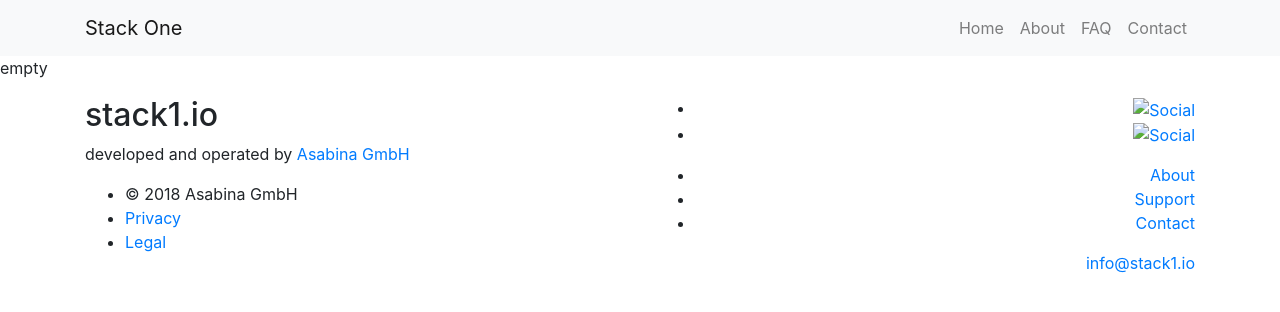
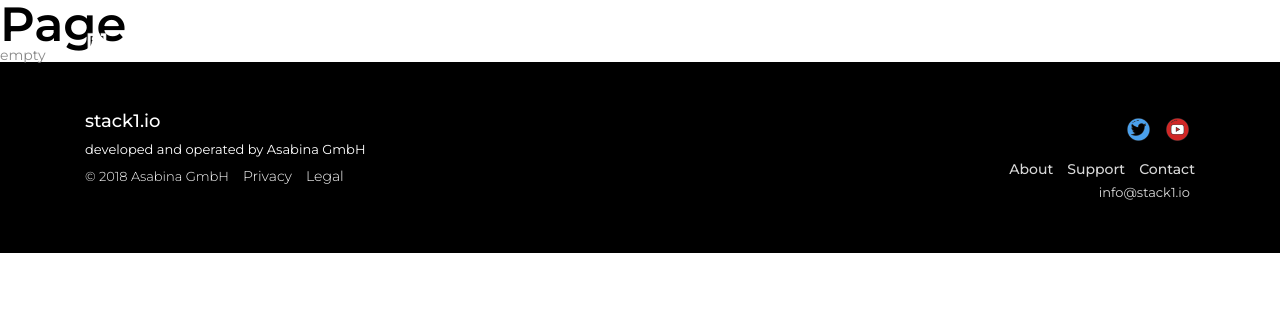
Before and after one commit to buisio/landing-page, a Jekyll site: the page built from about.md, in a window 1280 px wide. Shown: the top 312 px of the page. Built offline with Jekyll 4.4.1, drawn with Linux system fonts in a browser that asks for light colours; nearby versions of some CDN libraries; some web fonts are replaced; library files that are not in the unit come from our copies.

Commit message:
Change links to absolute

```diff
--- a/_layouts/default.html
+++ b/_layouts/default.html
@@ -3,23 +3,23 @@
   <head>
     <meta charset="utf-8">
     <title>{{ page.title}} | {{ site.title }}</title>
-    <link rel="icon" href="assets/images/favicon.png" type="image/png" sizes="16x16"> <!-- TODO -->
+    <link rel="icon" href="/assets/images/favicon.png" type="image/png" sizes="16x16"> <!-- TODO -->
     <meta name="viewport" content="width=device-width, initial-scale=1">
     <meta http-equiv="X-UA-Compatible" content="IE=edge">
 
     <meta name="description" content="{{page.description}}">
     <meta name="keywords" content="{{page.keywords | join: "," }}">
 
-    <link href="assets/css/bootstrap.min.css" rel="stylesheet" type="text/css" media="all" />
+    <link href="/assets/css/bootstrap.min.css" rel="stylesheet" type="text/css" media="all" />
     <link href="https://fonts.googleapis.com/css?family=Montserrat:300,400,500,600%7COpen+Sans:400%7CVarela+Round" rel="stylesheet">
-    <link rel="stylesheet" href="assets/css/animate.css"> <!-- Resource style -->
-    <link rel="stylesheet" href="assets/css/owl.carousel.css">
-    <link rel="stylesheet" href="assets/css/owl.theme.css">
-    <link rel="stylesheet" href="assets/css/jquery.accordion.css">
-    <link rel="stylesheet" href="assets/css/magnific-popup.css">
-    <link rel="stylesheet" href="assets/css/ionicons.min.css"> <!-- Resource style -->
-    <link href="assets/css/style.css" rel="stylesheet" type="text/css" media="all" />
-    <link href="assets/css/stackone.css" rel="stylesheet" type="text/css" media="all" />
+    <link rel="stylesheet" href="/assets/css/animate.css"> <!-- Resource style -->
+    <link rel="stylesheet" href="/assets/css/owl.carousel.css">
+    <link rel="stylesheet" href="/assets/css/owl.theme.css">
+    <link rel="stylesheet" href="/assets/css/jquery.accordion.css">
+    <link rel="stylesheet" href="/assets/css/magnific-popup.css">
+    <link rel="stylesheet" href="/assets/css/ionicons.min.css"> <!-- Resource style -->
+    <link href="/assets/css/style.css" rel="stylesheet" type="text/css" media="all" />
+    <link href="/assets/css/stackone.css" rel="stylesheet" type="text/css" media="all" />
   </head>
 
   <body data-spy="scroll" class="stackone">
@@ -93,10 +93,10 @@
               </div>
               <div class="col-md-6 text-right d-none d-md-block">
                 <ul class="social">
-                  <!--<li><a href="#"><img src="assets/icons/facebook.png" width="35" alt="Social"></a></li>-->
-                  <li><a href="#"><img src="assets/icons/twitter.png" width="35" alt="Social"></a></li>
-                  <li><a href="#"><img src="assets/icons/youtube.png" width="35" alt="Social"></a></li>
-                  <!--<li><a href="#"><img src="assets/icons/instagram.png" width="35" alt="Social"></a></li>-->
+                  <!--<li><a href="#"><img src="/assets/icons/facebook.png" width="35" alt="Social"></a></li>-->
+                  <li><a href="#"><img src="/assets/icons/twitter.png" width="35" alt="Social"></a></li>
+                  <li><a href="#"><img src="/assets/icons/youtube.png" width="35" alt="Social"></a></li>
+                  <!--<li><a href="#"><img src="/assets/icons/instagram.png" width="35" alt="Social"></a></li>-->
                 </ul>
                 <ul class="footer-nav">
                   <li><a href="#features">About</a></li>
@@ -111,7 +111,7 @@
         </div><!-- footer -->
 
         <!-- Scroll To Top -->
-          <a id="back-top" class="back-to-top js-scroll-trigger" href="#main">
+          <a id="back-top" class="back-to-top js-scroll-trigger" href="/#main">
           <i class="ion-android-navigate"></i>
           </a>
         <!-- Scroll To Top Ends-->
@@ -119,15 +119,15 @@
     </div><!-- Wrapper -->
 
     <!-- Jquery and Js Plugins -->
-    <script src="assets/js/jquery-2.1.1.js"></script>
-    <script src="assets/js/popper.min.js"></script>
-    <script src="assets/js/jquery.accordion.js"></script>
-    <script src="assets/js/jquery.validate.min.js"></script>
-    <script src="assets/js/bootstrap.min.js"></script>
-    <script src="assets/js/plugins.js"></script>
-    <script src="assets/js/validator.js"></script>
-    <script src="assets/js/contact.js"></script>
+    <script src="/assets/js/jquery-2.1.1.js"></script>
+    <script src="/assets/js/popper.min.js"></script>
+    <script src="/assets/js/jquery.accordion.js"></script>
+    <script src="/assets/js/jquery.validate.min.js"></script>
+    <script src="/assets/js/bootstrap.min.js"></script>
+    <script src="/assets/js/plugins.js"></script>
+    <script src="/assets/js/validator.js"></script>
+    <script src="/assets/js/contact.js"></script>
 
-    <script src="assets/js/custom.js"></script>
+    <script src="/assets/js/custom.js"></script>
   </body>
 </html>
```
